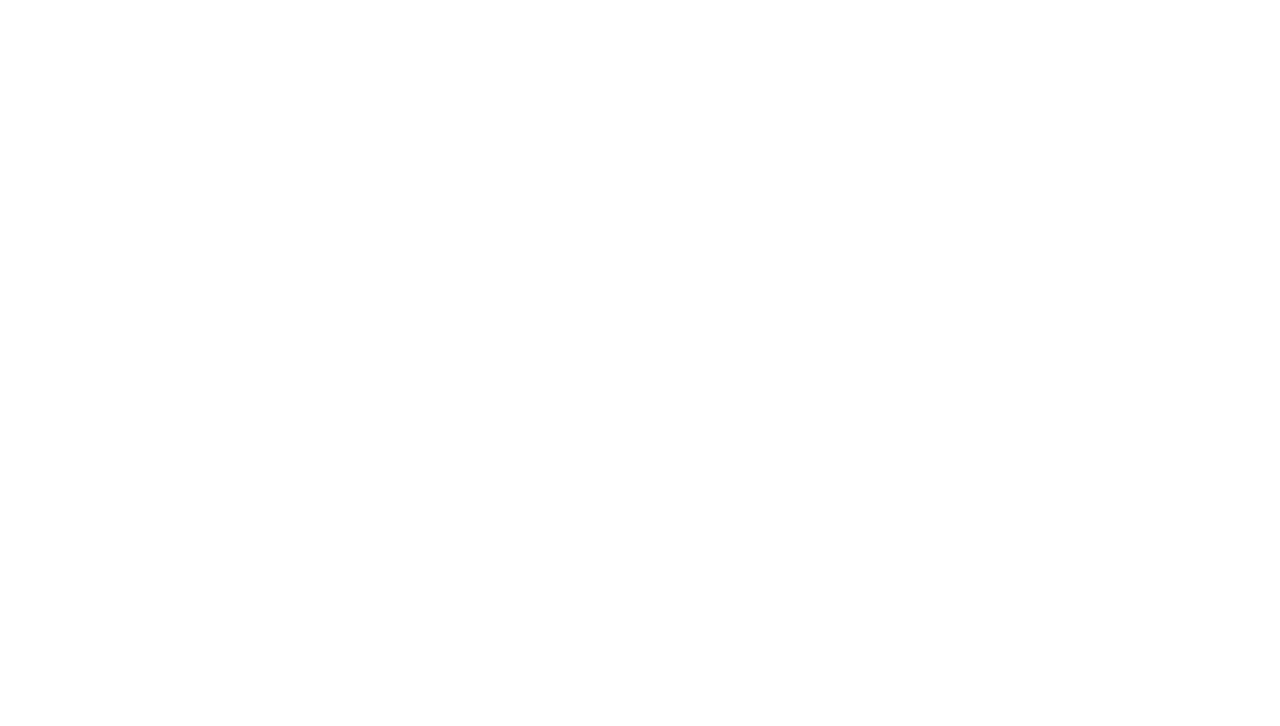
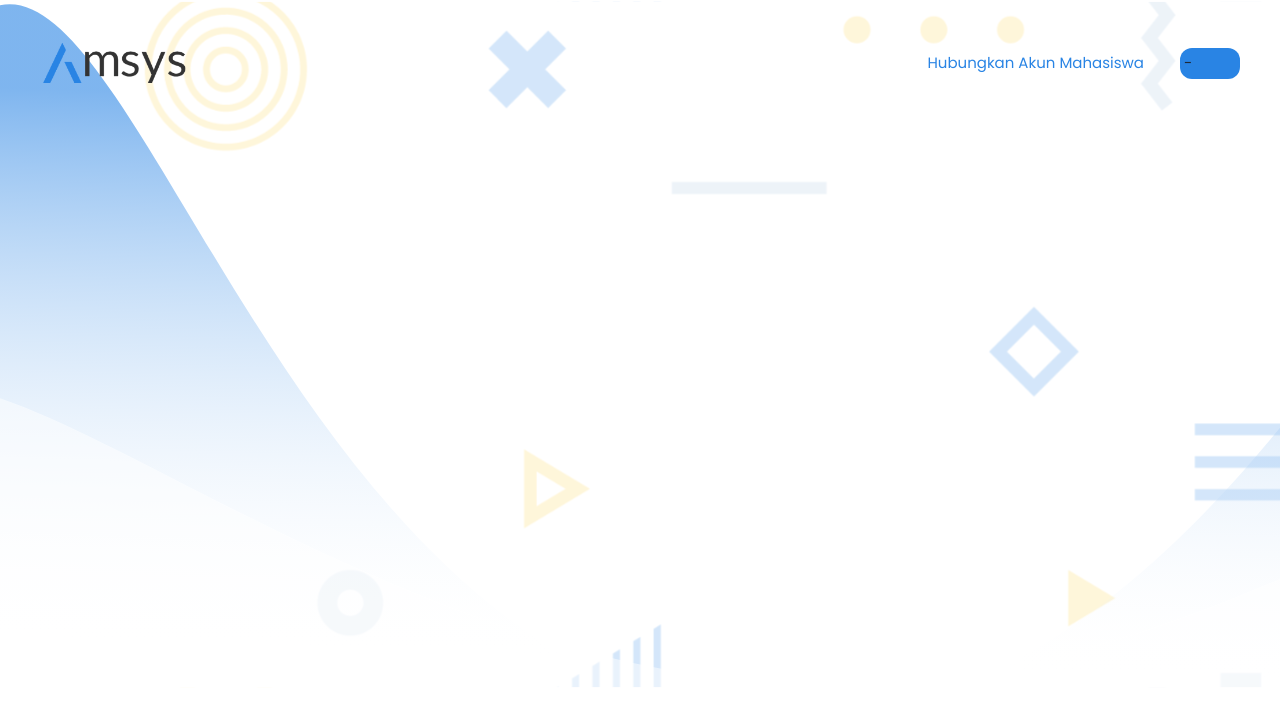
Before and after one commit to Hilaladiii/amsys, a React (Vite) app: page /dashboard in a window 1280 px wide. Before the commit this address had no page. Shown: the top 726 px of the page. Built offline with nearby package versions, Linux system fonts and the light colour scheme; what tailwindcss-animated would draw is missing.

Commit message:
add navbar for dashboardPage and add dashboardPage

```diff
--- a/src/App.jsx
+++ b/src/App.jsx
@@ -1,11 +1,13 @@
 import { BrowserRouter, Route, Routes } from "react-router-dom";
 import LandingPage from "./Pages/landingPage";
+import DashboardPage from "./Pages/dashboardPage";
 function App() {
 
   return (
     <BrowserRouter>
       <Routes>
         <Route path="/" element={<LandingPage />}/>
+        <Route path="/dashboard" element={<DashboardPage />}/>
       </Routes>
     </BrowserRouter>
   )
--- a/src/Components/Fragments/Navbar.jsx
+++ b/src/Components/Fragments/Navbar.jsx
@@ -1,17 +1,31 @@
-import { Link } from "react-router-dom"
+import { Link, useHref } from "react-router-dom"
 import Button from "../Elements/Button/Button"
 import Hamburger from "../Elements/Button/Hamburger"
 import { useState } from "react"
 
 
 const Navbar = ({ onLoginClick, onRegisterClick }) => {
+  const pathName = useHref()
   const [open, setOpen] = useState(false)
-
   const handleOpen = () =>{
     setOpen(!open)
   }
   return (
     <header className="top-0 left-0 w-full fixed bg-white z-50 md:bg-transparent">
+      {
+        pathName === '/'
+          ?
+            <AuthNavbar onLoginClick={onLoginClick} onRegisterClick={onRegisterClick} handleOpen={handleOpen}/>
+          : <DashboardNavbar />
+      }
+    </header>
+  )
+}
+
+const AuthNavbar = ({onLoginClick, onRegisterClick, handleOpen}) =>{
+
+  return(
+    <>
       <nav className="w-full flex flex-row justify-between p-5 lg:p-10 items-center ">
           <Link to="/" className="w-[100px] h-[30px] lg:w-[150px] lg:h-[40px] bg-[url('/Images/logo.png')] bg-cover animate-fade delay-150"/>
           <div className="hidden md:flex flex-row gap-5 text-[15px] 2xl:text-[18px]">
@@ -36,8 +50,43 @@ const Navbar = ({ onLoginClick, onRegisterClick }) => {
 
             </div>
           }
-    </header>
+    </>
   )
 }
 
+const DashboardNavbar = ({handleOpen}) =>{
+
+  return(
+    <>
+      <nav className="w-full flex flex-row justify-between p-5 lg:p-10 items-center ">
+          <Link to="/" className="w-[100px] h-[30px] lg:w-[150px] lg:h-[40px] bg-[url('/Images/logo.png')] bg-cover animate-fade delay-150"/>
+          <div className="hidden md:flex flex-row items-center gap-5 text-[15px] 2xl:text-[18px]">
+            <Button classname="bg-none text-tBlue font-bold animate-fade-right animate-delay-100" >Hubungkan Akun Mahasiswa</Button>
+            <Link className='bg-tBlue w-[60px] rounded-xl p-1'>-</Link>
+          </div>
+
+          <button onClick={handleOpen} className="md:hidden">
+            <Hamburger />
+          </button>
+
+      </nav>
+          {
+            open &&
+            <div className="w-full p-10 bg-tBlue md:hidden">
+              <div className="w-50% flex flex-col gap-3">
+                <Button>Hubungkan Akun Mahasiswa</Button>
+              </div>
+
+            </div>
+          }
+    </>
+  )
+}
+
+
+
+
+
+
+
 export default Navbar
--- /dev/null
+++ b/src/Pages/dashboardPage.jsx
@@ -0,0 +1,14 @@
+import { Link } from "react-router-dom"
+import Navbar from "../Components/Fragments/Navbar"
+
+
+const DashboardPage = () => {
+  const pathName = window.location.pathname
+  return (
+    <div className="w-full h-screen bg-[url('/Images/BackgroundDashboard.svg')] bg-no-repeat bg-cover flex flex-col justify-center">
+      <Navbar />
+    </div>
+  )
+}
+
+export default DashboardPage
```
Also changed, not shown: public/Images/BackgroundDashboard.svg (added).
